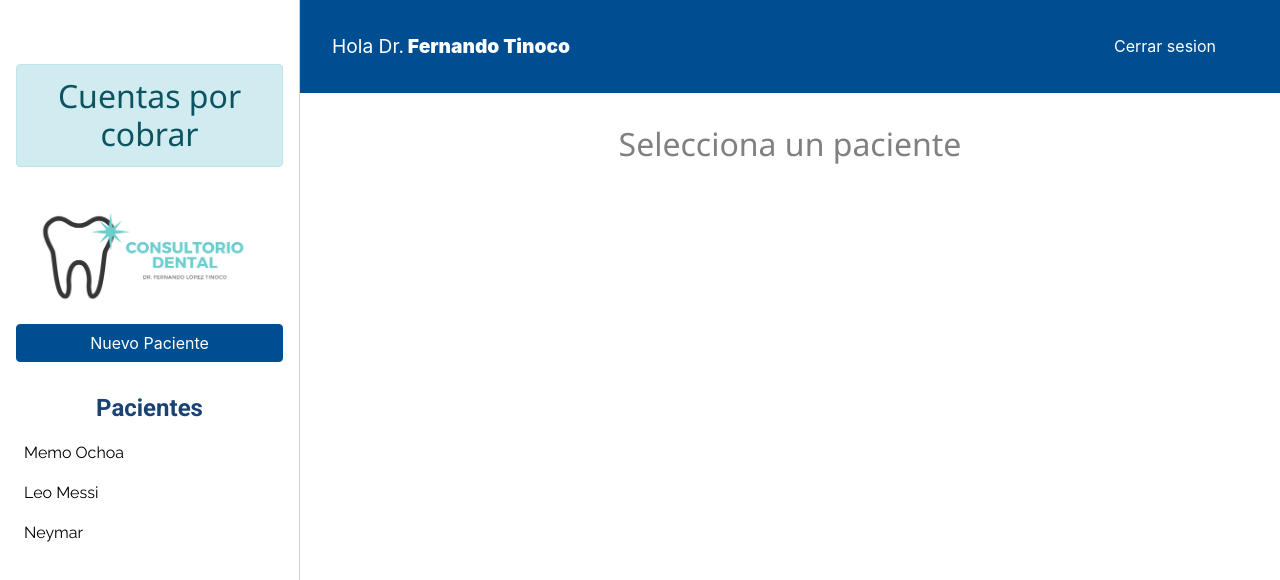
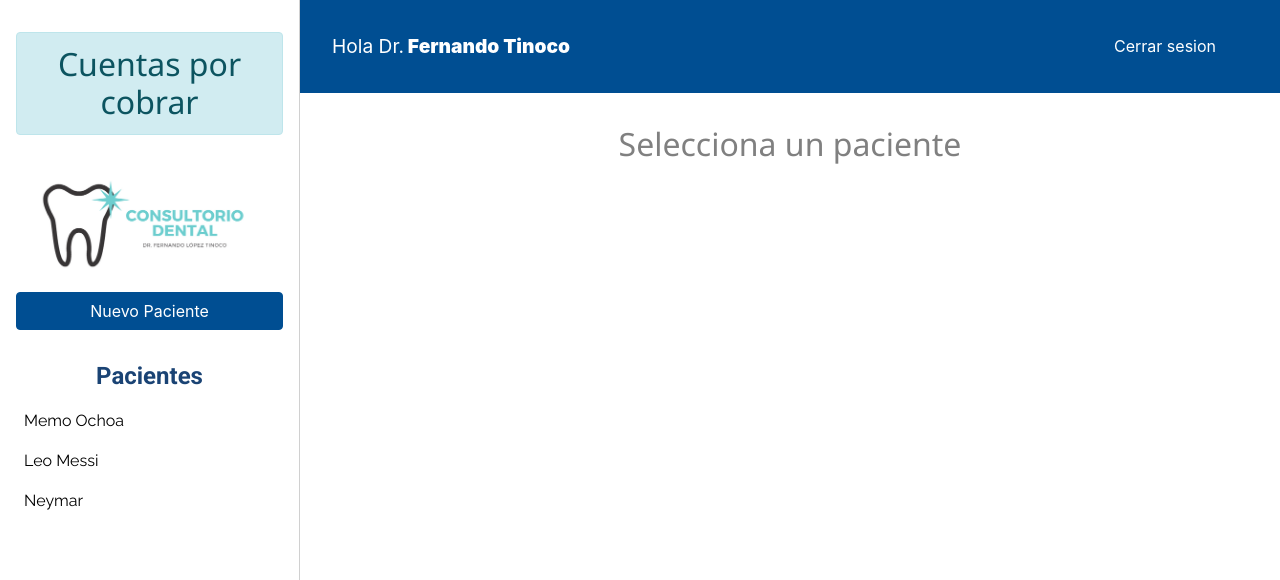
Before and after one commit to MarcoCarrillo/ConsultorioDental-cliente, a React (Create React App) app: page /menu-principal in a window 1280 px wide. Shown: the top 580 px of the page. Built offline with nearby package versions, Linux system fonts and the light colour scheme.

Commit message:
Ajuste en diseño

```diff
--- a/src/components/layout/Sidebar.js
+++ b/src/components/layout/Sidebar.js
@@ -5,7 +5,7 @@ import ListadoClientes from '../panelClientes/ListadoClientes';
 const Sidebar = () => {
     return (
         <aside className="sidebar">
-            <h2 className="alert alert-info">Cuentas por cobrar</h2>
+            <h2 className="alert alert-info mt-0">Cuentas por cobrar</h2>
             <img className="img-sidebar" src="logo-consult.png" alt="Logo"/>
 
             <NuevoCliente />
```
